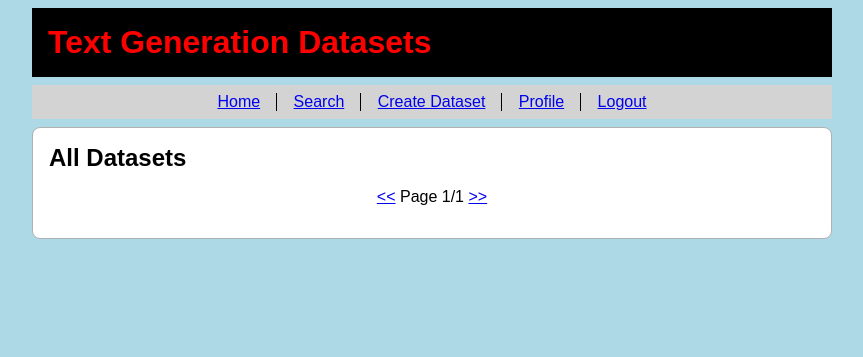
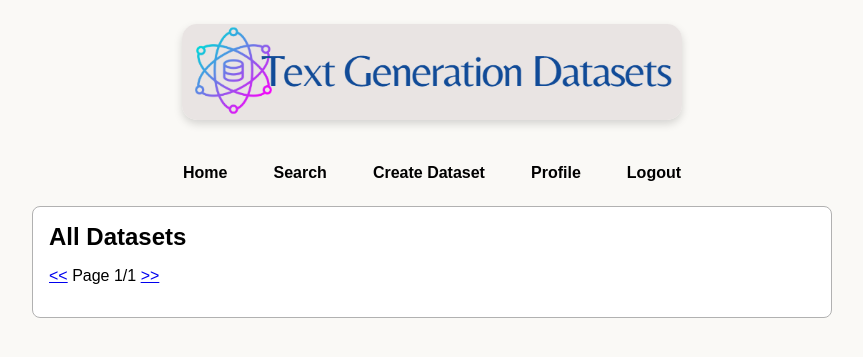
Before and after one commit to StefanBonney/text-generation-datasets-platform, a Flask app: page / in a window 1280 px wide. Shown: the top 357 px of the page, without its empty margins (208-1071 px from the left). Run offline with Flask 3, Linux system fonts and the light colour scheme; the visitor is signed in with stand-in values (Sample User, id 1); data comes from the database, SQL or seed files in the repository; data that the repository does not hold is empty.

Commit message:
style: change  button, navbar and homepage styling. also add logo.

```diff
--- a/static/main.css
+++ b/static/main.css
@@ -1,23 +1,27 @@
 /* static/main.css */
 
+@import url('https://fonts.googleapis.com/css2?family=Poppins:wght@700&display=swap');
+
+/* ========================================================== [LAYOUT] */
 body {
   margin: auto;
   max-width: 50em;
   font-family: sans-serif;
-  background-color: lightblue;
+  background-color: #FAF9F6;
 }
 
 .header {
-  background-color: black;
-  color: red;
+  background-color: #FAF9F6;
   margin: 0.5em 0;
   padding: 1em;
+  text-align: center;
 }
 
-.nav {
-  background-color: lightgrey;
-  margin: 0.5em 0;
-  padding: 0.5em;
+.header img {
+  max-width: 500px;
+  height: auto;
+  border-radius: 15px;
+  box-shadow: 0 4px 8px rgba(0, 0, 0, 0.15);
 }
 
 .content {
@@ -28,8 +32,19 @@ body {
   border-radius: 8px;
 }
 
+/* ========================================================== [TYPOGRAPHY] */
+
 h1, h2 {
   margin: 0;
+}
+
+/* ========================================================== [NAVIGATION] */
+
+/* ========================================================== [NAVIGATION] */
+.nav {
+  background-color: #FAF9F6;
+  margin: 0.5em 0;
+  padding: 0.5em;
 }
 
 nav {
@@ -43,27 +58,40 @@ nav ul {
 
 nav li {
   display: inline-block;
-  padding: 0 1em;
-  margin: 0;
+  padding: 0;
+  margin: 0 0.3em;
 }
 
 nav li:not(:first-of-type) {
-  margin-left: -0.25em;
+  margin-left: 0.3em;
 }
 
 nav li:not(:last-of-type) {
-  border-right: 1px solid black;
+  border-right: none;
 }
 
-.page-nav {
-  text-align: center;
+nav a {
+  display: inline-block;
+  padding: 0.5em 1em;
+  text-decoration: none;
+  color: black;
+  border-radius: 5px;
+  font-weight: bold;
+  transition: background-color 0.2s ease;
 }
+
+nav a:hover {
+  background-color: #e8e8e8;
+}
+
+/* ========================================================== [CONTENT BOXES] */
 
 .line, .dataset {
   border: 1px solid #b1b1b1;
   border-radius: 8px;
   margin: 1em;
   padding: 0.2em 0.5em;
+  background-color: #f5f5f5;
 }
 
 
--- a/templates/layout.html
+++ b/templates/layout.html
@@ -10,9 +10,9 @@
 
 <body>
 
-  <div class="header">
-    <h1>Text Generation Datasets</h1>
-  </div>
+<div class="header">
+  <img src="/static/logo.png" alt="Text Generation Datasets">
+</div>
 
   <div class="nav">
     <nav>
```
Also changed, not shown: other parts of static/main.css (+59 -0 lines), static/logo.png (added).
